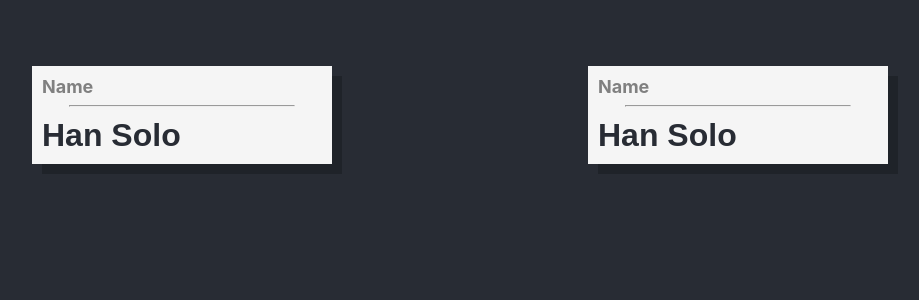
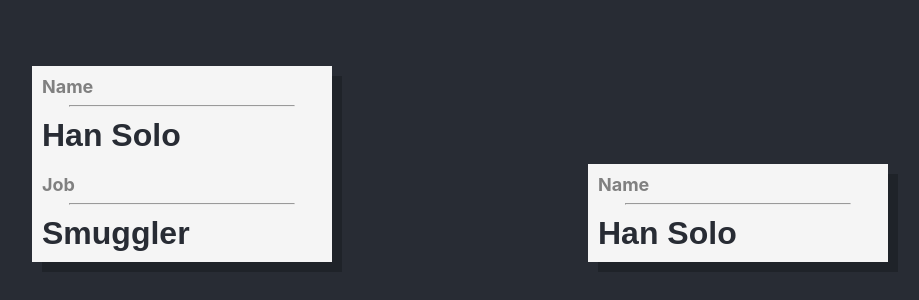
Before and after one commit to tannermares/hooks-intro, a React (Create React App) app: page / in a window 1280 px wide. Shown: the part 334-634 px from the top of the page, without its empty margins (180-1099 px from the left). Built offline with nearby package versions, Linux system fonts and the light colour scheme.

Commit message:
added second state to class

```diff
--- a/src/classes/HelloWorld.js
+++ b/src/classes/HelloWorld.js
@@ -6,12 +6,18 @@ export default class HelloWorld extends React.Component {
     super(props)
     this.state = {
       name: 'Han Solo',
+      job: 'Smuggler',
     }
     this.handleNameChange = this.handleNameChange.bind(this)
+    this.handleJobChange = this.handleJobChange.bind(this)
   }
 
   handleNameChange(e) {
     this.setState({ name: e.target.value })
+  }
+
+  handleJobChange(e) {
+    this.setState({ job: e.target.value })
   }
   render() {
     return (
@@ -19,6 +25,10 @@ export default class HelloWorld extends React.Component {
         <Row label="Name">
           <input value={this.state.name} onChange={this.handleNameChange} />
         </Row>
+
+        <Row label="Job">
+          <input value={this.state.job} onChange={this.handleJobChange} />
+        </Row>
       </section>
     )
   }
```
